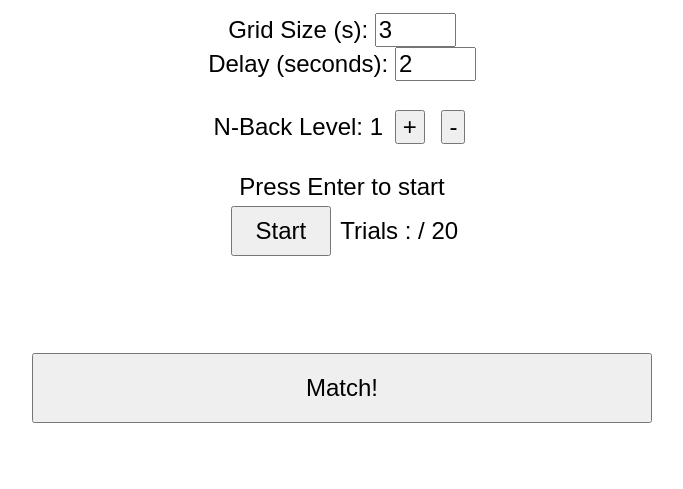
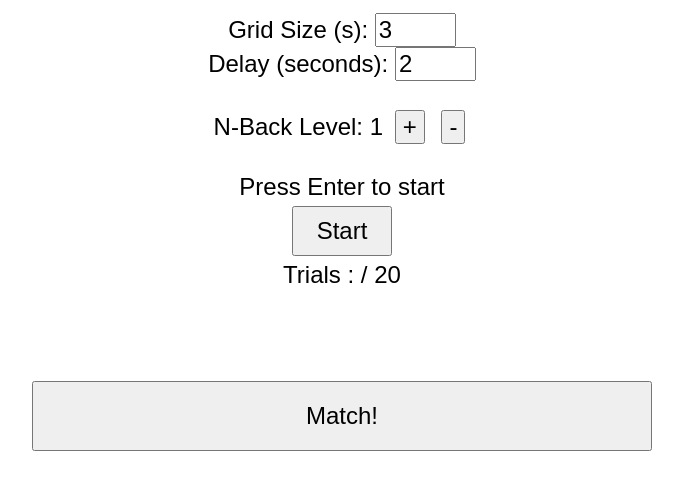
Before and after one commit to AbhiAlt2/pages, a plain HTML site: page GridnBack/index.html in a window 1280 px wide. Shown: the part 177-666 px from the top of the page, without its empty margins (298-981 px from the left). Drawn offline with Linux system fonts and the light colour scheme.

Commit message:
Update index.html

```diff
--- a/GridnBack/index.html
+++ b/GridnBack/index.html
@@ -70,7 +70,7 @@
   <button onclick="changeN(-1)">-</button>
 </p>
 <label>Press Enter to start</label><br>
-<button onclick="toggleGame()" id="startstop" style="width:100px;height:50px;">Start</button>
+<button onclick="toggleGame()" id="startstop" style="width:100px;height:50px;">Start</button><br>
 <label>Trials : <span id="step"></span> / <span id="trials">20</span> </label><br>
 
 <div style="display:flex;justify-content: center;">
```
